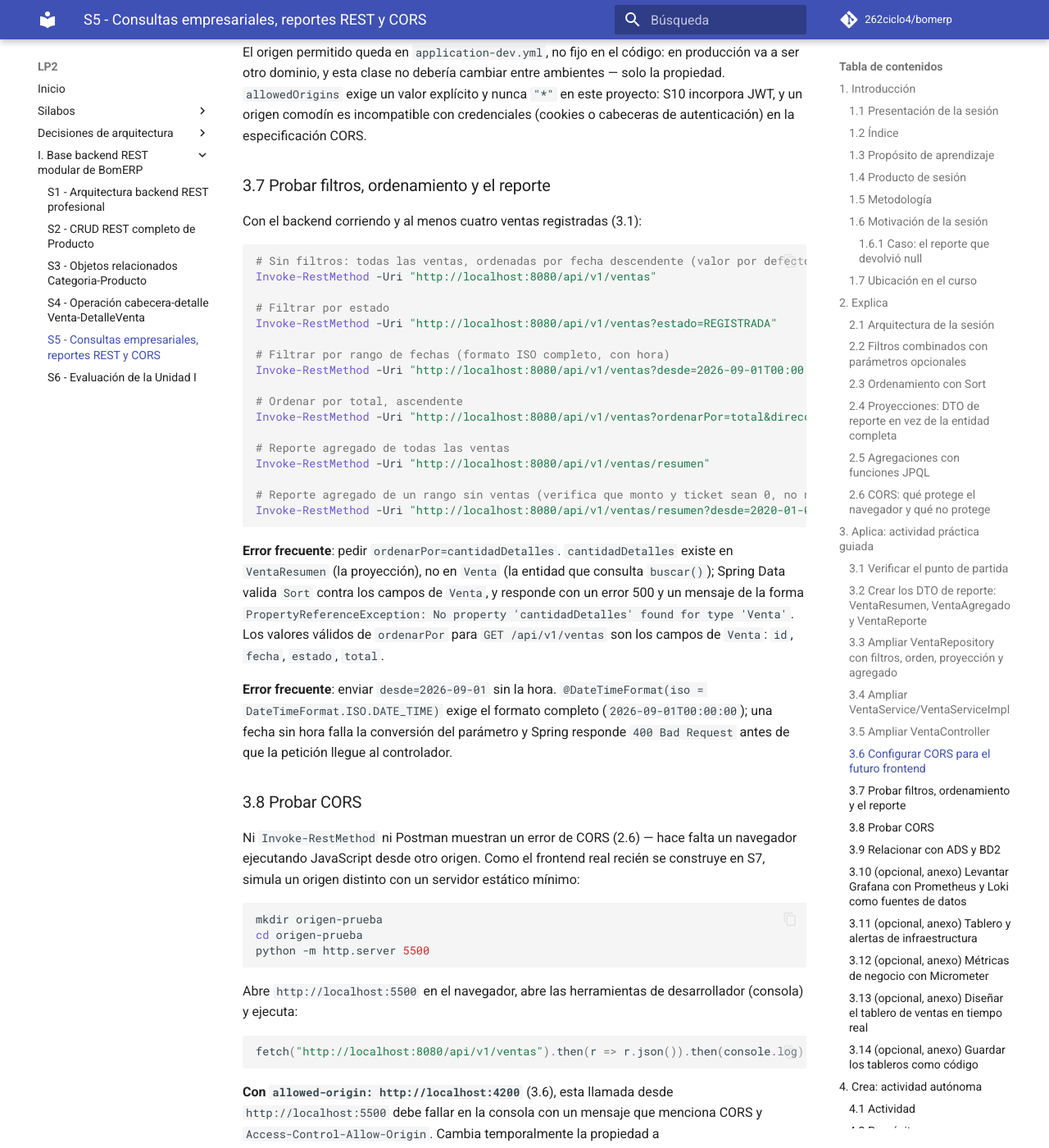
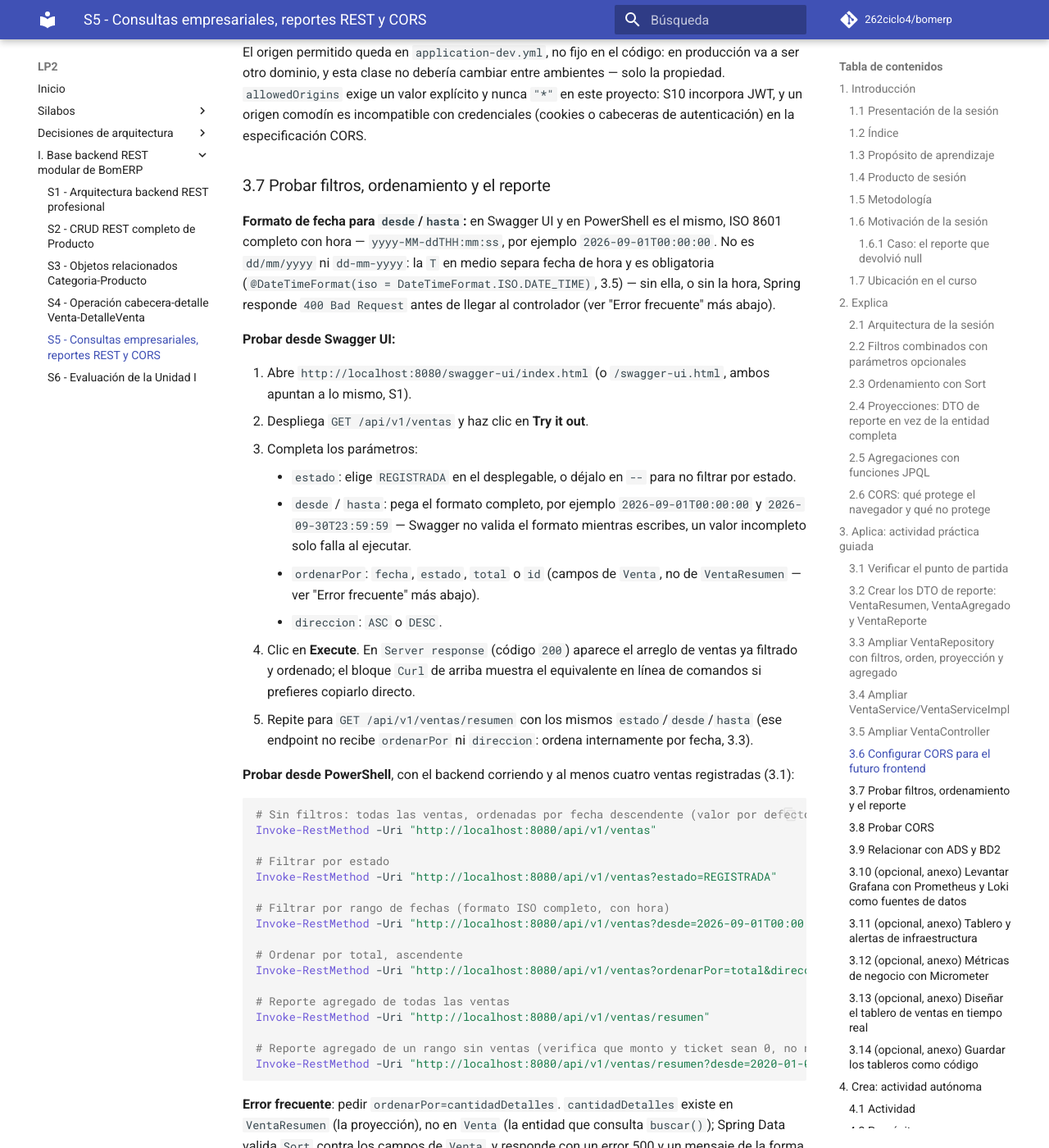
Before and after one commit to 262ciclo4/bomerp, an MkDocs documentation site: the page built from docs/lp2/sesiones/S05_Consultas_Empresariales_Reportes_CORS.md, in a window 1280 px wide and 1400 px high, scrolled down 15479 px. Shown: the whole window at 82% size. Built offline with MkDocs 1.6.1 and Material for MkDocs 9.7.7, drawn with Linux system fonts in a browser that asks for light colours; comment, search, counter and statistics services are not loaded.

Commit message:
S5: LP2 correcciones

````diff
--- a/docs/lp2/sesiones/S05_Consultas_Empresariales_Reportes_CORS.md
+++ b/docs/lp2/sesiones/S05_Consultas_Empresariales_Reportes_CORS.md
@@ -561,7 +561,21 @@ El origen permitido queda en `application-dev.yml`, no fijo en el código: en pr
 
 ### 3.7 Probar filtros, ordenamiento y el reporte
 
-Con el backend corriendo y al menos cuatro ventas registradas (3.1):
+**Formato de fecha para `desde`/`hasta`:** en Swagger UI y en PowerShell es el mismo, ISO 8601 completo con hora — `yyyy-MM-ddTHH:mm:ss`, por ejemplo `2026-09-01T00:00:00`. No es `dd/mm/yyyy` ni `dd-mm-yyyy`: la `T` en medio separa fecha de hora y es obligatoria (`@DateTimeFormat(iso = DateTimeFormat.ISO.DATE_TIME)`, 3.5) — sin ella, o sin la hora, Spring responde `400 Bad Request` antes de llegar al controlador (ver "Error frecuente" más abajo).
+
+**Probar desde Swagger UI:**
+
+1. Abre `http://localhost:8080/swagger-ui/index.html` (o `/swagger-ui.html`, ambos apuntan a lo mismo, S1).
+2. Despliega `GET /api/v1/ventas` y haz clic en **Try it out**.
+3. Completa los parámetros:
+    - `estado`: elige `REGISTRADA` en el desplegable, o déjalo en `--` para no filtrar por estado.
+    - `desde` / `hasta`: pega el formato completo, por ejemplo `2026-09-01T00:00:00` y `2026-09-30T23:59:59` — Swagger no valida el formato mientras escribes, un valor incompleto solo falla al ejecutar.
+    - `ordenarPor`: `fecha`, `estado`, `total` o `id` (campos de `Venta`, no de `VentaResumen` — ver "Error frecuente" más abajo).
+    - `direccion`: `ASC` o `DESC`.
+4. Clic en **Execute**. En `Server response` (código `200`) aparece el arreglo de ventas ya filtrado y ordenado; el bloque `Curl` de arriba muestra el equivalente en línea de comandos si prefieres copiarlo directo.
+5. Repite para `GET /api/v1/ventas/resumen` con los mismos `estado`/`desde`/`hasta` (ese endpoint no recibe `ordenarPor` ni `direccion`: ordena internamente por fecha, 3.3).
+
+**Probar desde PowerShell**, con el backend corriendo y al menos cuatro ventas registradas (3.1):
 
 ```powershell
 # Sin filtros: todas las ventas, ordenadas por fecha descendente (valor por defecto)
````
